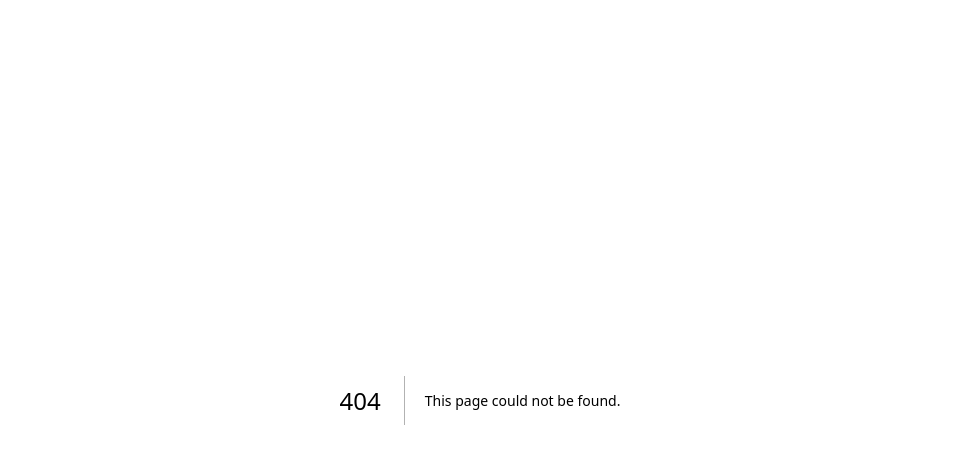
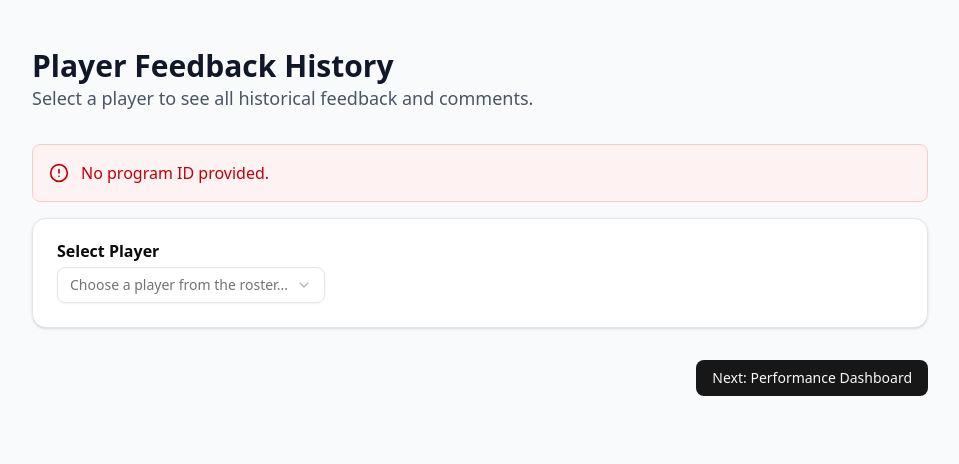
Before and after one commit to Akshayvs-Tech/techfourgood, a Next.js app: page /admin/coaching-management/player-development/feedback in a window 1280 px wide. Before the commit this address had no page. Shown: the top 464 px of the page, without its empty margins (160-1119 px from the left). Built offline with nearby package versions, Linux system fonts and the light colour scheme.

Commit message:
feat(coaching): Build player feedback history page UI

```diff
--- /dev/null
+++ b/app/admin/coaching-management/player-development/feedback/page.tsx
@@ -0,0 +1,219 @@
+"use client";
+
+import { useState, useEffect, Suspense } from "react";
+import { useRouter, useSearchParams } from "next/navigation";
+import { Button } from "@/components/ui/button";
+import {
+  Card,
+  CardContent,
+  CardDescription,
+  CardFooter,
+  CardHeader,
+  CardTitle,
+} from "@/components/ui/card";
+import {
+  Select,
+  SelectContent,
+  SelectItem,
+  SelectTrigger,
+  SelectValue,
+} from "@/components/ui/select";
+import { Loader2, AlertCircle, MessageSquare, User, Calendar } from "lucide-react";
+import { format } from "date-fns";
+
+// 1. Data Structures
+interface Player {
+  id: string;
+  name: string;
+}
+
+// Full assessment record including session details
+interface PlayerFeedback {
+  sessionId: string;
+  sessionDate: string;
+  sessionLocation: string;
+  comments: string;
+  skill1Score: number;
+  skill2Score: number;
+  skill3Score: number;
+  skill4Score: number;
+  skill5Score: number;
+}
+
+// 2. Main Component Logic
+function FeedbackPage() {
+  const router = useRouter();
+  const searchParams = useSearchParams();
+  const programId = searchParams.get("programId");
+
+  // State
+  const [roster, setRoster] = useState<Player[]>([]);
+  const [selectedPlayerId, setSelectedPlayerId] = useState<string>("");
+  const [feedbackHistory, setFeedbackHistory] = useState<PlayerFeedback[]>([]);
+
+  const [isLoadingRoster, setIsLoadingRoster] = useState(true);
+  const [isLoadingFeedback, setIsLoadingFeedback] = useState(false);
+  const [error, setError] = useState<string | null>(null);
+
+  // 3. Fetch Roster on load
+  useEffect(() => {
+    if (!programId) {
+      setError("No program ID provided.");
+      setIsLoadingRoster(false);
+      return;
+    }
+
+    const fetchRoster = async () => {
+      setIsLoadingRoster(true);
+      try {
+        // This API exists and works
+        const rosterRes = await fetch(
+          `/api/admin/coaching/roster?programId=${programId}`
+        );
+        if (!rosterRes.ok) throw new Error("Failed to fetch program roster.");
+        setRoster(await rosterRes.json());
+      } catch (err) {
+        setError(err instanceof Error ? err.message : "An error occurred");
+      } finally {
+        setIsLoadingRoster(false);
+      }
+    };
+    fetchRoster();
+  }, [programId]);
+
+  // 4. Fetch feedback history when a player is selected
+  useEffect(() => {
+    if (!selectedPlayerId) {
+      setFeedbackHistory([]);
+      return;
+    }
+
+    const fetchFeedback = async () => {
+      setIsLoadingFeedback(true);
+      setError(null);
+      try {
+        // --- THIS API NEEDS TO BE UPDATED ---
+        const response = await fetch(
+          `/api/admin/coaching/assessment?playerId=${selectedPlayerId}`
+        );
+        if (response.ok) {
+          const data = await response.json();
+          setFeedbackHistory(data);
+        } else {
+          setFeedbackHistory([]);
+        }
+      } catch (err) {
+        setError(err instanceof Error ? err.message : "Failed to fetch feedback");
+      } finally {
+        setIsLoadingFeedback(false);
+      }
+    };
+    fetchFeedback();
+  }, [selectedPlayerId]);
+
+  return (
+    <div className="min-h-screen bg-gray-50 py-12 px-4 sm:px-6 lg:px-8">
+      <div className="max-w-4xl mx-auto">
+        {/* Header */}
+        <div className="mb-8">
+          <h1 className="text-3xl font-bold text-gray-900">Player Feedback History</h1>
+          <p className="text-lg text-gray-600">
+            Select a player to see all historical feedback and comments.
+          </p>
+        </div>
+
+        {/* Error Message */}
+        {error && (
+          <div className="mb-4 p-4 bg-red-50 border border-red-200 text-red-700 rounded-md flex items-center gap-3">
+            <AlertCircle className="h-5 w-5" />
+            <span>{error}</span>
+          </div>
+        )}
+
+        <Card>
+          <CardHeader>
+            <CardTitle>Select Player</CardTitle>
+            <Select
+              onValueChange={setSelectedPlayerId}
+              disabled={isLoadingRoster}
+            >
+              <SelectTrigger>
+                <SelectValue placeholder="Choose a player from the roster..." />
+              </SelectTrigger>
+              <SelectContent>
+                {isLoadingRoster ? (
+                  <div className="flex items-center justify-center p-4">
+                    <Loader2 className="h-5 w-5 animate-spin" />
+                  </div>
+                ) : (
+                  roster.map((player) => (
+                    <SelectItem key={player.id} value={player.id.toString()}>
+                      {player.name}
+                    </SelectItem>
+                  ))
+                )}
+              </SelectContent>
+            </Select>
+          </CardHeader>
+
+          {selectedPlayerId && (
+            <CardContent>
+              {isLoadingFeedback ? (
+                <div className="flex justify-center items-center h-48">
+                  <Loader2 className="h-8 w-8 animate-spin text-blue-600" />
+                </div>
+              ) : feedbackHistory.length === 0 ? (
+                <div className="text-center text-gray-500 py-12">
+                  <MessageSquare className="h-12 w-12 mx-auto text-gray-400 mb-4" />
+                  <h3 className="text-lg font-medium">No Feedback Found</h3>
+                  <p>This player does not have any saved assessment comments yet.</p>
+                </div>
+              ) : (
+                <div className="space-y-6">
+                  {feedbackHistory.map((fb) => (
+                    <div key={fb.sessionId} className="p-5 border bg-white rounded-lg shadow-sm">
+                      <div className="flex justify-between items-center mb-3">
+                        <span className="flex items-center gap-2 font-semibold text-gray-800">
+                          <Calendar className="h-4 w-4 text-gray-500" />
+                          {format(new Date(fb.sessionDate), "PPP")}
+                        </span>
+                        <span className="text-sm text-gray-600">{fb.sessionLocation}</span>
+                      </div>
+                      <p className="text-gray-700 bg-gray-50 p-4 rounded-md border">
+                        {fb.comments || "No comments written for this session."}
+                      </p>
+                    </div>
+                  ))}
+                </div>
+              )}
+            </CardContent>
+          )}
+        </Card>
+
+        {/* Navigation */}
+        <div className="flex justify-end mt-8">
+           <Button
+            onClick={() => router.push(
+              `/admin/coaching-management/analytics/performance-dashboard?programId=${programId}`
+            )}
+          >
+            Next: Performance Dashboard
+          </Button>
+        </div>
+      </div>
+    </div>
+  );
+}
+
+// 5. Export with Suspense wrapper
+export default function FeedbackPageWrapper() {
+  return (
+    <Suspense fallback={
+      <div className="min-h-screen bg-gray-50 flex items-center justify-center">
+        <Loader2 className="h-8 w-8 animate-spin text-blue-600" />
+      </div>
+    }>
+      <FeedbackPage />
+    </Suspense>
+  )
+}
```
